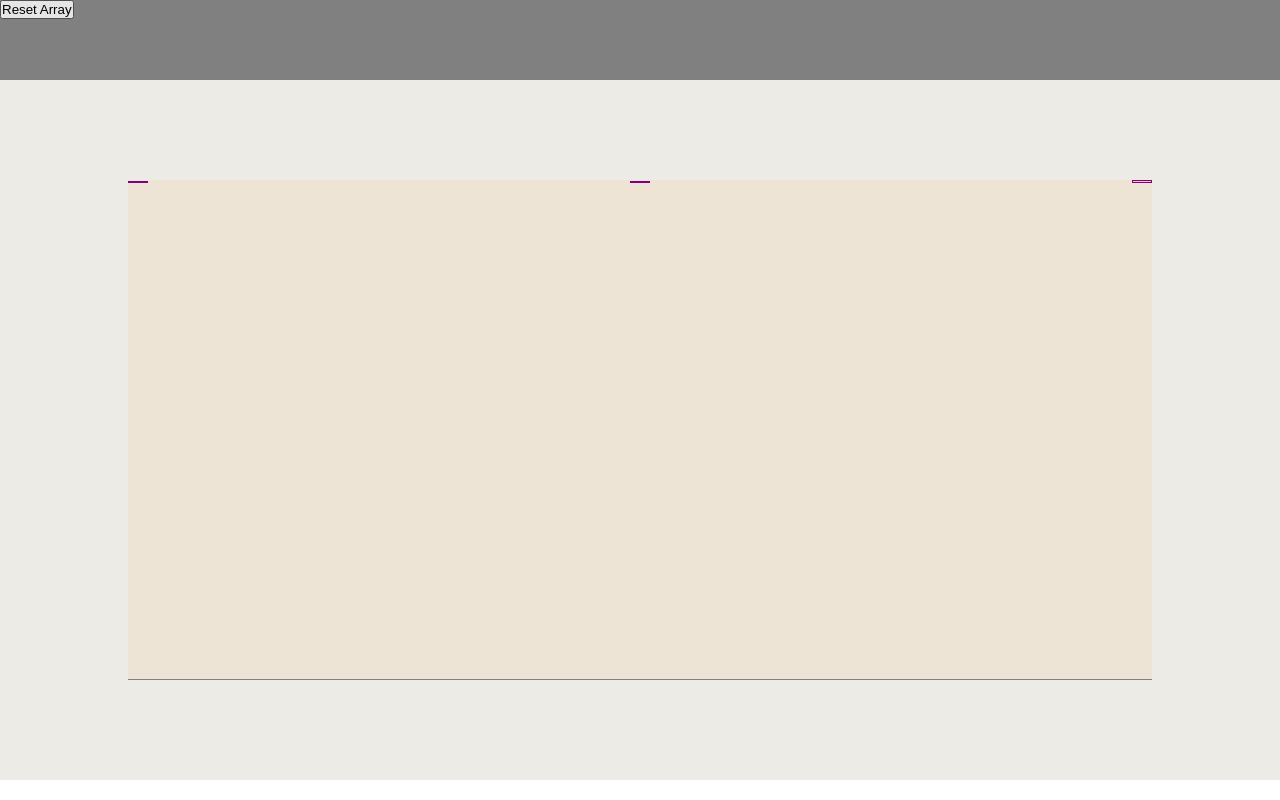
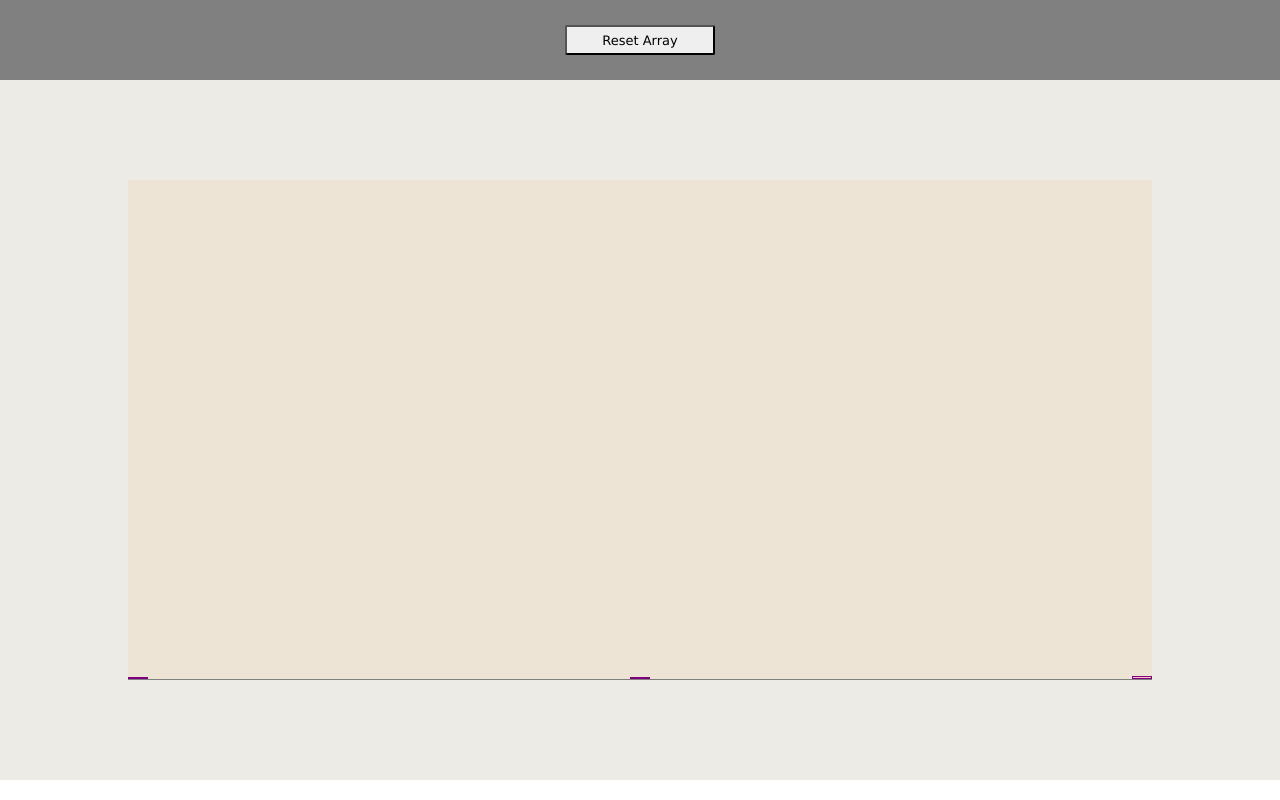
Before and after one commit to akdlsz21/sorting_visualizer_v2, a React (Vite) app: page / in a window 1280 px wide. Built offline with nearby package versions, Linux system fonts and the light colour scheme.

Commit message:
boring css for bars

```diff
--- a/src/App.css
+++ b/src/App.css
@@ -4,9 +4,16 @@
 	margin: 0;
 	padding: 0;
 	box-sizing: border-box;
+	font-size: 13px;
+	font-family: Verdana, Geneva, Tahoma, sans-serif;
 }
 
 html {
 	margin: 0;
 	padding: 0;
+	width: 100%;
+	height: 100%;
+	font-size: 13px;
+
+	/* z-index: 0; */
 }
--- a/src/components/Sorting.tsx
+++ b/src/components/Sorting.tsx
@@ -51,7 +51,7 @@ const ArrayContainer = styled.div`
 	display: flex;
 	flex-direction: row;
 	justify-content: space-between;
-	align-items: baseline;
+	align-items: flex-end;
 `;
 
 const ArrayBar = styled.div`
--- a/src/components/ToolBar.tsx
+++ b/src/components/ToolBar.tsx
@@ -13,7 +13,7 @@ const ToolBar = () => {
 
 	return (
 		<StyledToolBar>
-			<button onClick={() => handleClick()}>Reset Array</button>
+			<StyledButton onClick={() => handleClick()}>Reset Array</StyledButton>
 		</StyledToolBar>
 	);
 };
@@ -22,6 +22,16 @@ const StyledToolBar = styled.div`
 	width: 100%;
 	height: 80px;
 	background-color: grey;
+	display: flex;
+	flex-direction: row;
+	align-items: center;
+	justify-content: center;
+`;
+
+const StyledButton = styled.button`
+	width: 150px;
+	height: 30px;
+	border-radius: 2px;
 `;
 
 export default ToolBar;
```
